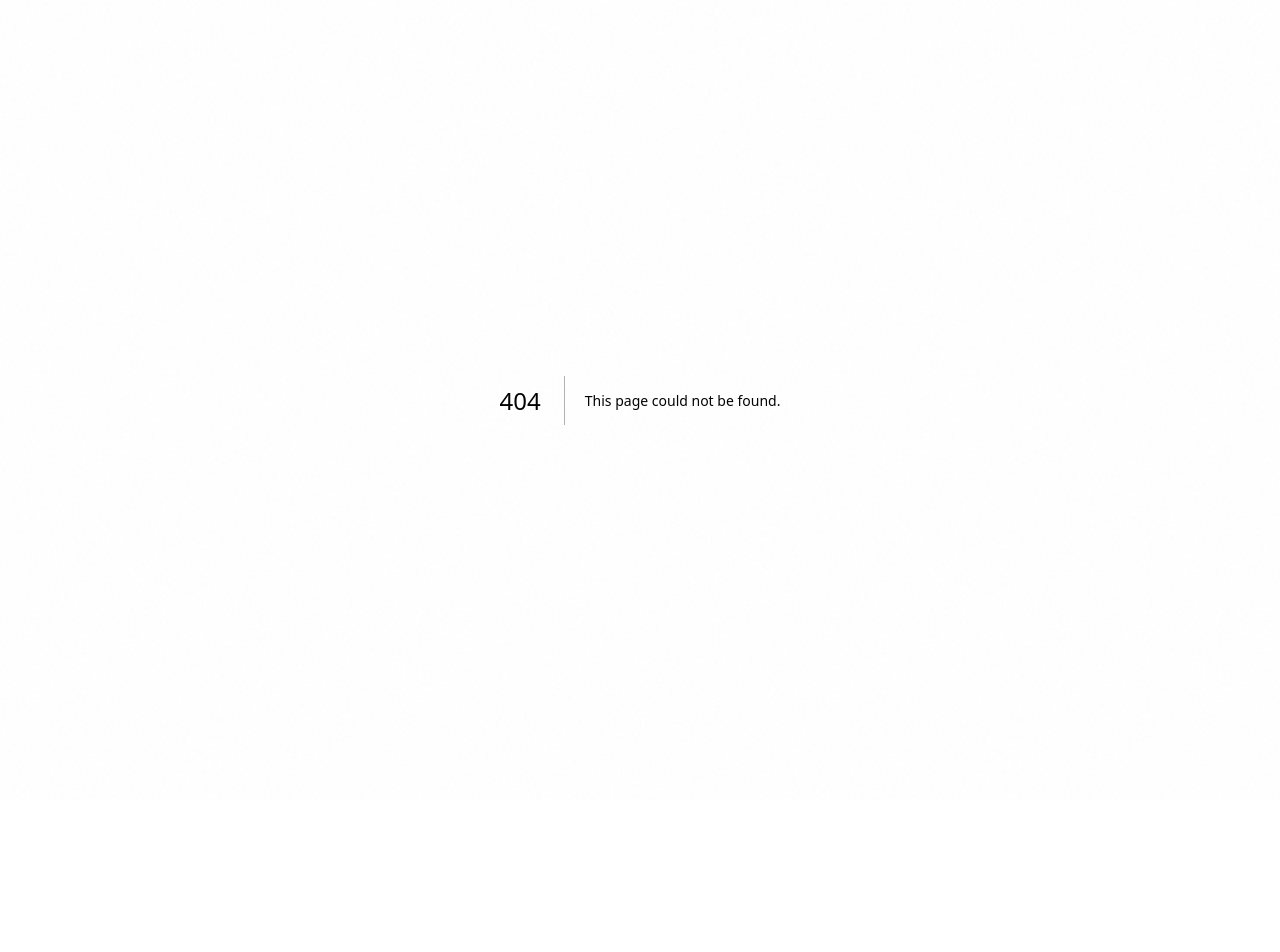
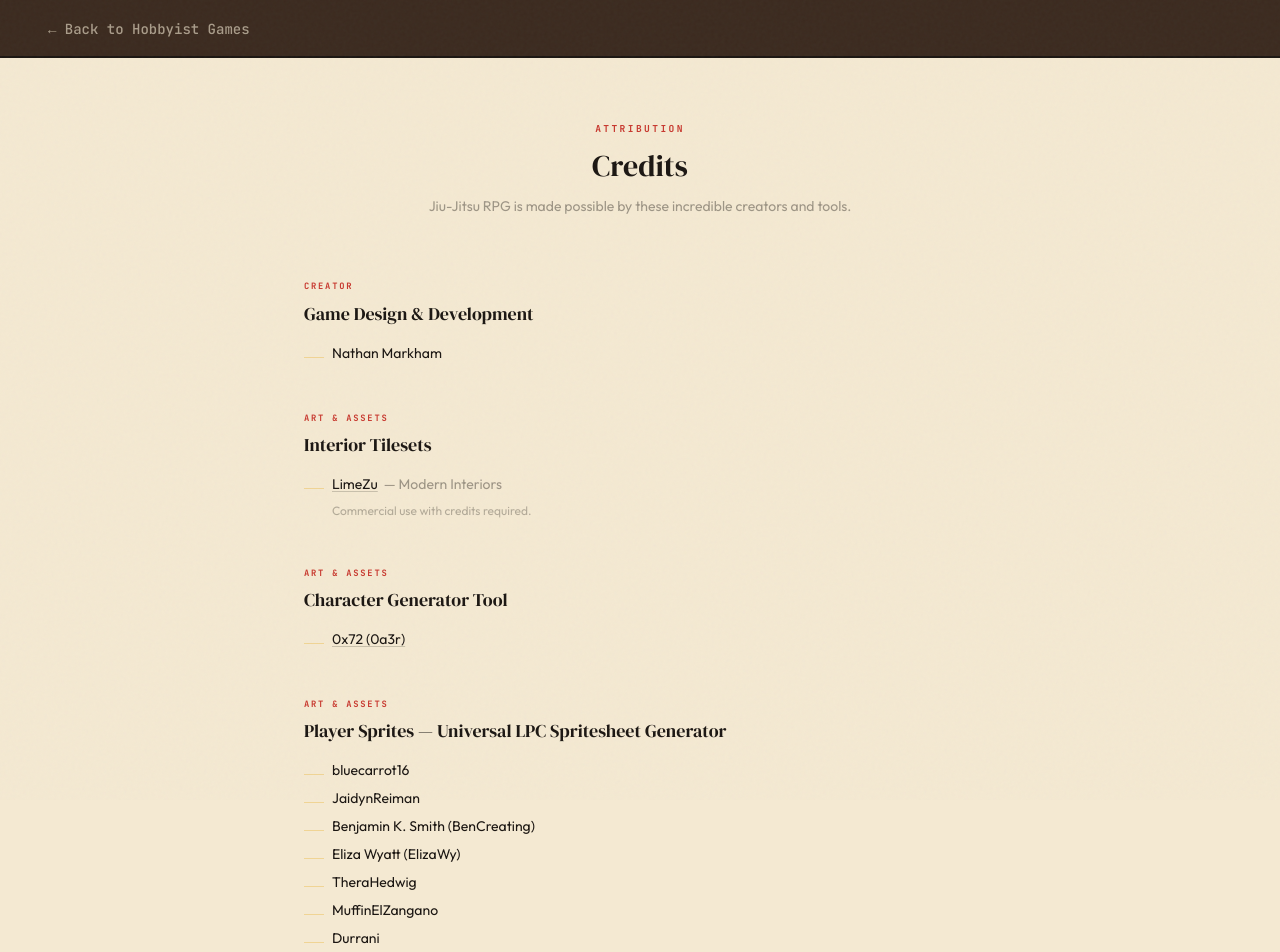
Before and after one commit to N8theGr811/hobbyist-games-website, a Next.js app: page /credits in a window 1280 px wide. Before the commit this address had no page. Shown: the top 952 px of the page. Before the commit the page ends 800 px from the top, so only its background shows below. Built offline with nearby package versions, Linux system fonts and the light colour scheme.

Commit message:
feat: add /credits page with full game attributions, link from footer

```diff
--- /dev/null
+++ b/src/app/credits/page.tsx
@@ -0,0 +1,190 @@
+import type { Metadata } from "next";
+import Link from "next/link";
+
+export const metadata: Metadata = {
+  title: "Credits & Attribution — Hobbyist Games",
+  description: "Credits and attribution for Jiu-Jitsu RPG assets, music, and tools.",
+};
+
+interface Credit {
+  name: string;
+  role?: string;
+  url?: string;
+}
+
+interface CreditSection {
+  label: string;
+  title: string;
+  entries: Credit[];
+  note?: string;
+}
+
+const SECTIONS: CreditSection[] = [
+  {
+    label: "Creator",
+    title: "Game Design & Development",
+    entries: [
+      { name: "Nathan Markham" },
+    ],
+  },
+  {
+    label: "Art & Assets",
+    title: "Interior Tilesets",
+    entries: [
+      { name: "LimeZu", role: "Modern Interiors", url: "https://limezu.itch.io/moderninteriors" },
+    ],
+    note: "Commercial use with credits required.",
+  },
+  {
+    label: "Art & Assets",
+    title: "Character Generator Tool",
+    entries: [
+      { name: "0x72 (0a3r)", url: "https://0a3r.itch.io/modern-interiors-character-generation-tool" },
+    ],
+  },
+  {
+    label: "Art & Assets",
+    title: "Player Sprites — Universal LPC Spritesheet Generator",
+    entries: [
+      { name: "bluecarrot16" },
+      { name: "JaidynReiman" },
+      { name: "Benjamin K. Smith (BenCreating)" },
+      { name: "Eliza Wyatt (ElizaWy)" },
+      { name: "TheraHedwig" },
+      { name: "MuffinElZangano" },
+      { name: "Durrani" },
+      { name: "Johannes Sjölund (wulax)" },
+      { name: "Stephen Challener (Redshrike)" },
+      { name: "Evert" },
+    ],
+    note: "Licensed under CC-BY-SA 3.0 / OGA-BY 3.0 / GPL 3.0.",
+  },
+  {
+    label: "Art & Assets",
+    title: "Animal Sprites",
+    entries: [
+      { name: "Pixellab.ai", url: "https://pixellab.ai" },
+    ],
+  },
+  {
+    label: "Music",
+    title: "Music & Sound",
+    entries: [
+      { name: "freemusicforvideo.com", url: "https://freemusicforvideo.com" },
+    ],
+  },
+  {
+    label: "Typography",
+    title: "Font",
+    entries: [
+      { name: "Monogram Extended by datagoblin" },
+    ],
+  },
+  {
+    label: "Tools",
+    title: "AsepriteWizard",
+    entries: [
+      { name: "Vinicius Gerevini", role: "MIT License" },
+    ],
+  },
+];
+
+export default function CreditsPage() {
+  return (
+    <>
+      {/* Header bar */}
+      <header className="bg-espresso border-b-2 border-ink px-6 py-4 md:px-12">
+        <Link href="/" className="font-mono text-sm text-cream/60 hover:text-cream transition-colors">
+          ← Back to Hobbyist Games
+        </Link>
+      </header>
+
+      <main className="bg-cream min-h-screen px-6 py-16 md:px-12">
+        <div className="max-w-2xl mx-auto">
+          {/* Page heading */}
+          <div className="text-center mb-16">
+            <p className="font-mono text-[0.6rem] font-bold tracking-[0.25em] uppercase text-mat-red mb-3">
+              Attribution
+            </p>
+            <h1 className="font-display text-3xl text-ink mb-3">
+              Credits
+            </h1>
+            <p className="text-sm text-ink/40">
+              Jiu-Jitsu RPG is made possible by these incredible creators and tools.
+            </p>
+          </div>
+
+          {/* Credit sections */}
+          <div className="space-y-12">
+            {SECTIONS.map((section) => (
+              <div key={section.title}>
+                <p className="font-mono text-[0.55rem] font-bold tracking-[0.2em] uppercase text-mat-red mb-1.5">
+                  {section.label}
+                </p>
+                <h2 className="font-display text-lg text-ink mb-3">
+                  {section.title}
+                </h2>
+
+                <div className="space-y-1">
+                  {section.entries.map((entry) => (
+                    <div key={entry.name} className="flex items-baseline gap-2">
+                      <div className="w-5 h-px bg-belt-gold/40 mt-2 shrink-0" />
+                      <div>
+                        {entry.url ? (
+                          <a
+                            href={entry.url}
+                            target="_blank"
+                            rel="noopener noreferrer"
+                            className="text-sm text-ink hover:text-mat-red transition-colors underline underline-offset-2 decoration-ink/20 hover:decoration-mat-red"
+                          >
+                            {entry.name}
+                          </a>
+                        ) : (
+                          <span className="text-sm text-ink">{entry.name}</span>
+                        )}
+                        {entry.role && (
+                          <span className="text-sm text-ink/40 ml-1.5">— {entry.role}</span>
+                        )}
+                      </div>
+                    </div>
+                  ))}
+                </div>
+
+                {section.note && (
+                  <p className="text-xs text-ink/30 mt-2 ml-7">{section.note}</p>
+                )}
+              </div>
+            ))}
+          </div>
+
+          {/* Licenses footer */}
+          <div className="mt-16 pt-8 border-t border-ink/8">
+            <p className="font-mono text-[0.55rem] font-bold tracking-[0.2em] uppercase text-ink/30 mb-3">
+              Licenses
+            </p>
+            <div className="flex flex-wrap gap-2">
+              {["CC-BY-SA 3.0", "OGA-BY 3.0", "GPL 3.0", "MIT"].map((license) => (
+                <span
+                  key={license}
+                  className="font-mono text-[0.6rem] text-ink/40 border border-ink/10 px-2.5 py-1 rounded"
+                >
+                  {license}
+                </span>
+              ))}
+            </div>
+          </div>
+
+          {/* Back link */}
+          <div className="mt-12 text-center">
+            <Link
+              href="/"
+              className="font-mono text-[0.6rem] tracking-[0.12em] uppercase text-ink/35 hover:text-mat-red transition-colors"
+            >
+              ← Back to Hobbyist Games
+            </Link>
+          </div>
+        </div>
+      </main>
+    </>
+  );
+}
--- a/src/components/Footer.tsx
+++ b/src/components/Footer.tsx
@@ -7,9 +7,17 @@ const socials = [
 export default function Footer() {
   return (
     <footer className="max-w-[900px] mx-auto px-6 py-10 flex items-center justify-between border-t border-ink/8 md:px-12">
-      <span className="font-mono text-[0.6rem] tracking-[0.08em] text-ink/25">
-        © 2026 Hobbyist Games
-      </span>
+      <div className="flex items-center gap-4">
+        <span className="font-mono text-[0.6rem] tracking-[0.08em] text-ink/25">
+          © 2026 Hobbyist Games
+        </span>
+        <a
+          href="/credits"
+          className="font-mono text-[0.6rem] tracking-[0.08em] text-ink/25 hover:text-mat-red transition-colors"
+        >
+          Credits
+        </a>
+      </div>
       <div className="flex gap-2">
         {socials.map((s) => (
           <a
```
